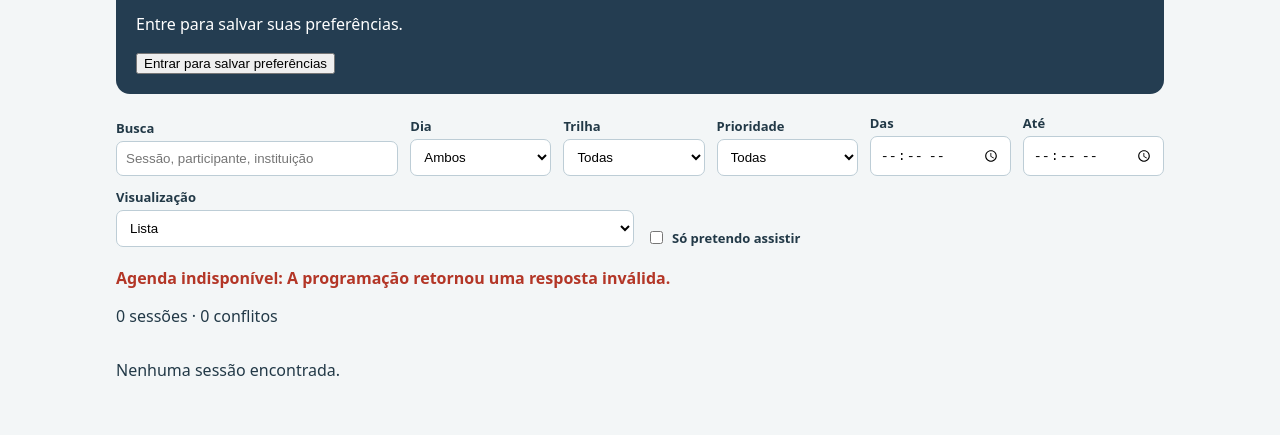
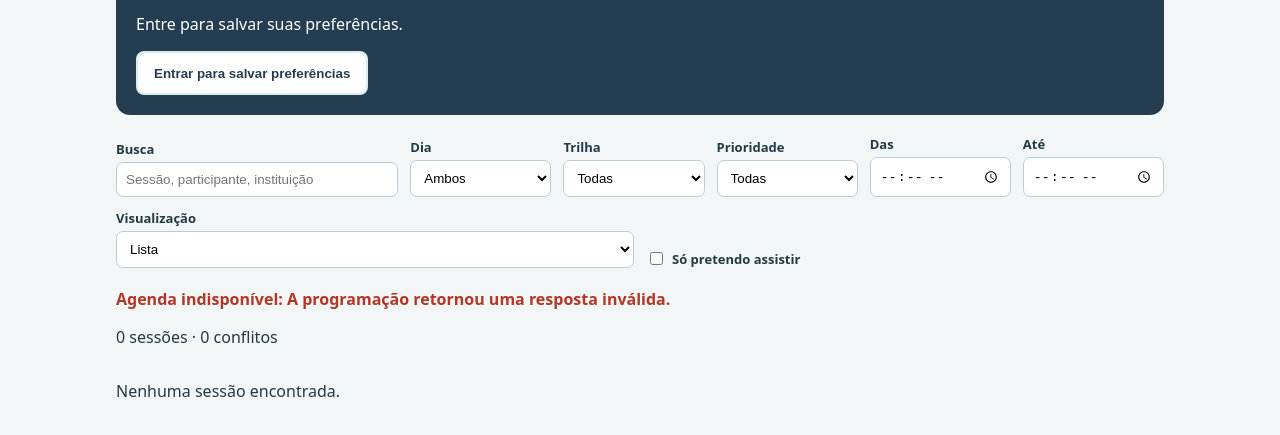
Before and after one commit to jofmoraes/conahp-agenda-2026, a website with bundled scripts: page public/index.html in a window 1280 px wide. Shown: the part 161-596 px from the top of the page. Built offline with nearby package versions, Linux system fonts and the light colour scheme; files whose address does not match are found by name.

Commit message:
style(m3): accessible sign-in button and focus treatment

```diff
--- a/public/style.css
+++ b/public/style.css
@@ -3,3 +3,5 @@
 #sessions.view-grid section{overflow-x:auto;max-width:100%}#sessions.view-grid .grid-day{min-width:540px}.save-state{font-weight:700;color:#205d3b}
 
 .grid-events{position:absolute;top:0;bottom:0;left:52px;right:0}.time-axis{position:absolute;top:0;bottom:0;left:0;width:50px;background:#eef4f6;border-right:1px solid #d4e0e6}.time-axis span{position:absolute;left:5px;font-size:11px;color:#456477;white-space:nowrap;transform:translateY(-2px)}
+
+#loginButton{display:inline-flex;align-items:center;justify-content:center;padding:10px 16px;border:2px solid #d3f0ed;border-radius:8px;background:white;color:#243d51;font-weight:700;cursor:pointer;min-height:44px}#loginButton[hidden]{display:none}#loginButton:focus-visible{outline:3px solid #67d2d0;outline-offset:3px}
```
